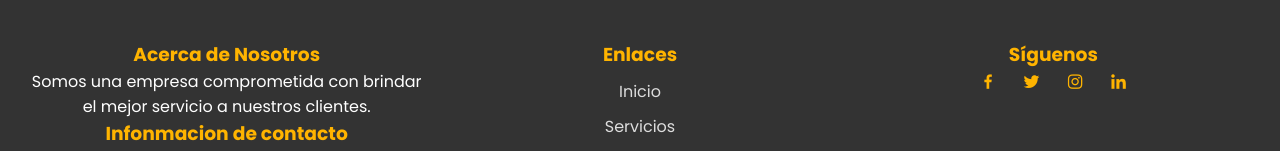
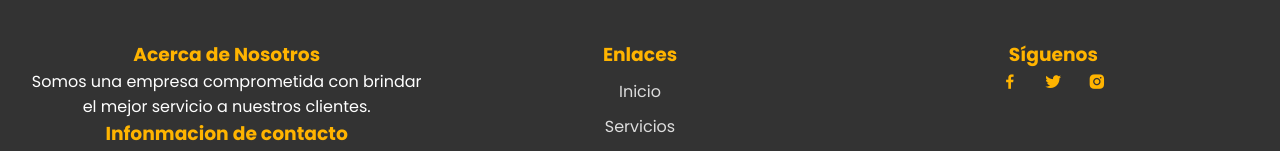
Before and after one commit to Tsukii5/CESFAM-A.W, a plain HTML site: page view/index.html in a window 1280 px wide. Shown: the part 2410-2561 px from the top of the page. Drawn offline with nearby package versions, Linux system fonts and the light colour scheme.

Commit message:
cambios en los botones de redes sociales

```diff
--- a/view/index.html
+++ b/view/index.html
@@ -146,10 +146,9 @@
             <div class="footer-section social">
                 <h3>Síguenos</h3>
                 <div class="social-icons">
-                    <a href="#"><i class="bx bxl-facebook"></i></a>
-                    <a href="#"><i class="bx bxl-twitter"></i></a>
-                    <a href="#"><i class="bx bxl-instagram"></i></a>
-                    <a href="#"><i class="bx bxl-linkedin"></i></a>
+                    <a href="#"><i class='bx bxl-facebook' ></i></a>
+                    <a href="#"><i class='bx bxl-twitter' ></i></a>
+                    <a href="#"><i class='bx bxl-instagram-alt'></i></a>
                 </div>
             </div>
         </div>
```
